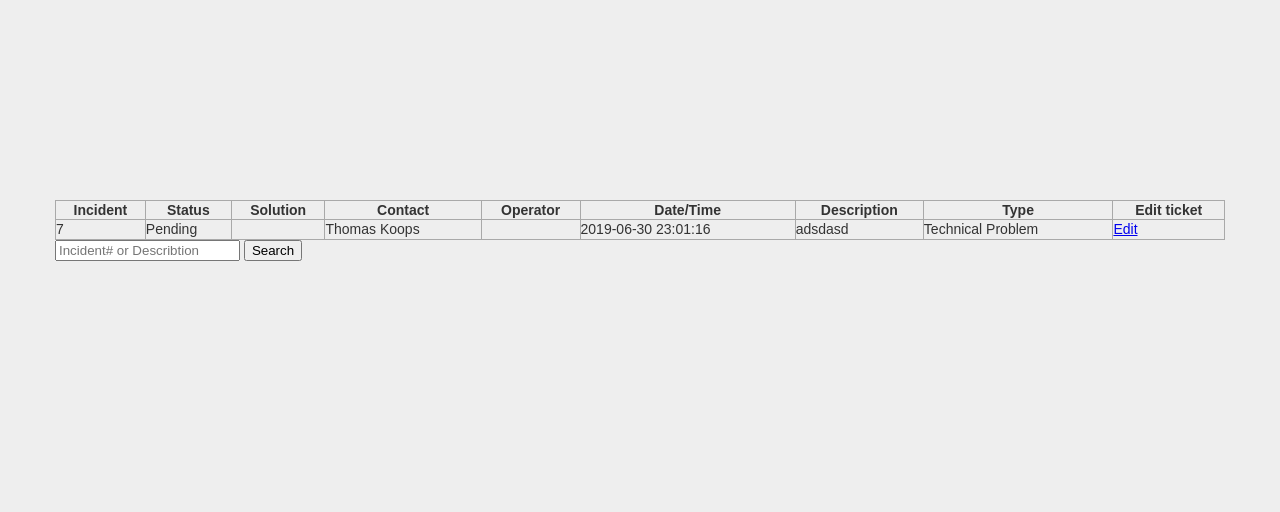
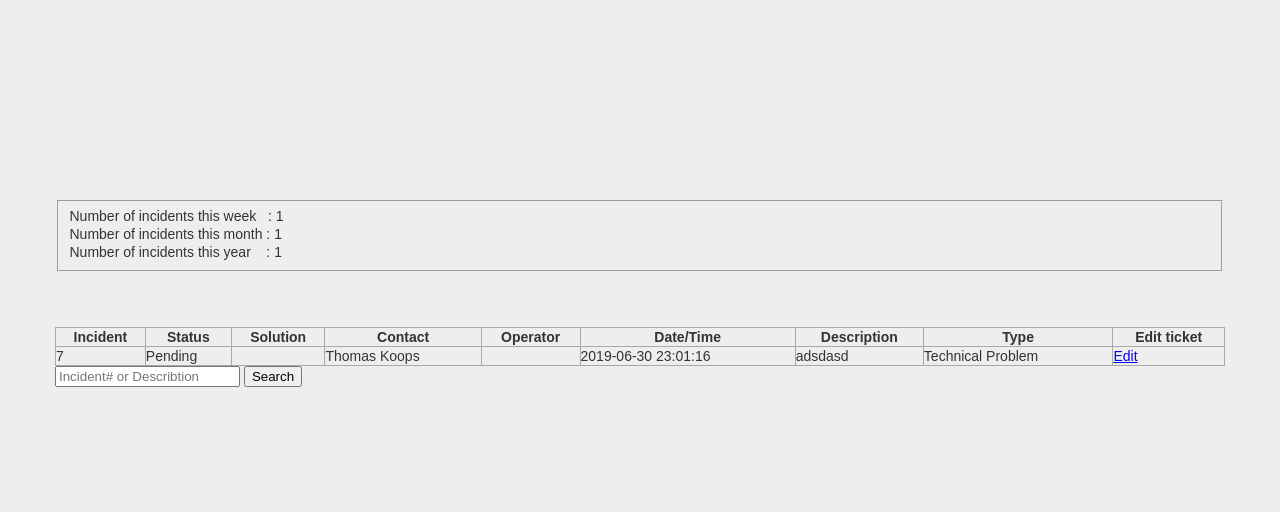
Before and after one commit to project-help-desk/Files, a PHP site: page /overwiew_page_new/ticket_overview.php in a window 1280 px wide. Shown: the part 190-702 px from the top of the page. Run offline with PHP 8.4, Linux system fonts and the light colour scheme; data comes from the database, SQL or seed files in the repository; data that the repository does not hold is empty; some libraries are stand-ins or nearby versions.

Commit message:
added line 44 - 49
included overviewreports to display week,month, and year count

```diff
--- a/helpdesk-master/ticket_overview.php
+++ b/helpdesk-master/ticket_overview.php
@@ -41,6 +41,13 @@
         <div class="container">
             <div class="table">
                 <?php
+                require_once'OverviewReports.php';
+                echo '<fieldset>';
+                echo 'Number of incidents this week&nbsp;&nbsp;&nbsp;: '.$weekcount .'<br>';
+                echo 'Number of incidents this month&nbsp;: '.$monthcount .'<br>';
+                echo 'Number of incidents this year&nbsp;&nbsp;&nbsp;&nbsp;: '.$yearcount;
+                echo '</fieldset><br><br><br>';
+
                 $connection = mysqli_connect("localhost", "root", "", "stenden_helpdesk");
                 if (!$connection) {
                     die("Connection to the database not succeeded " . mysqli_error($connection));
```
